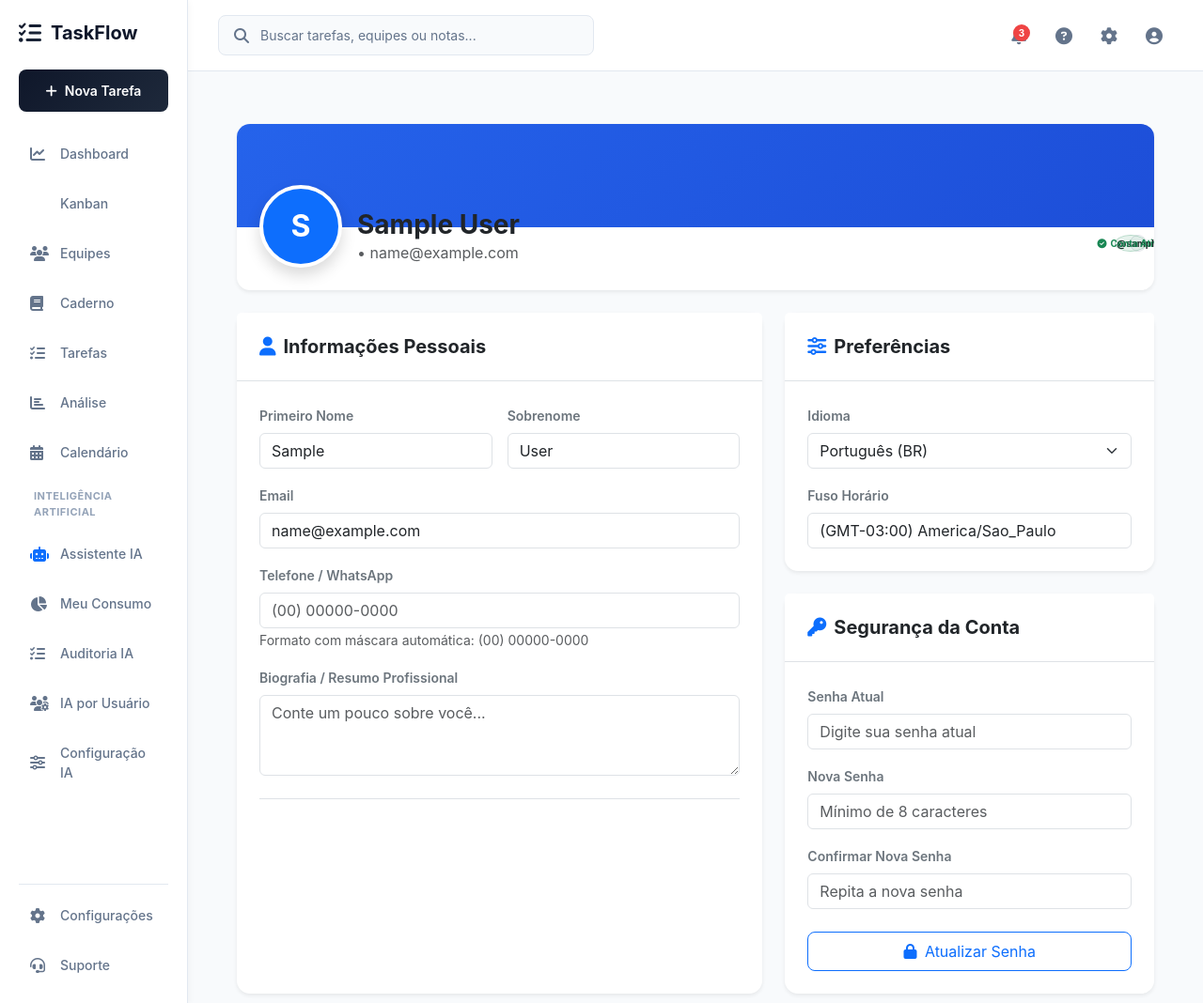
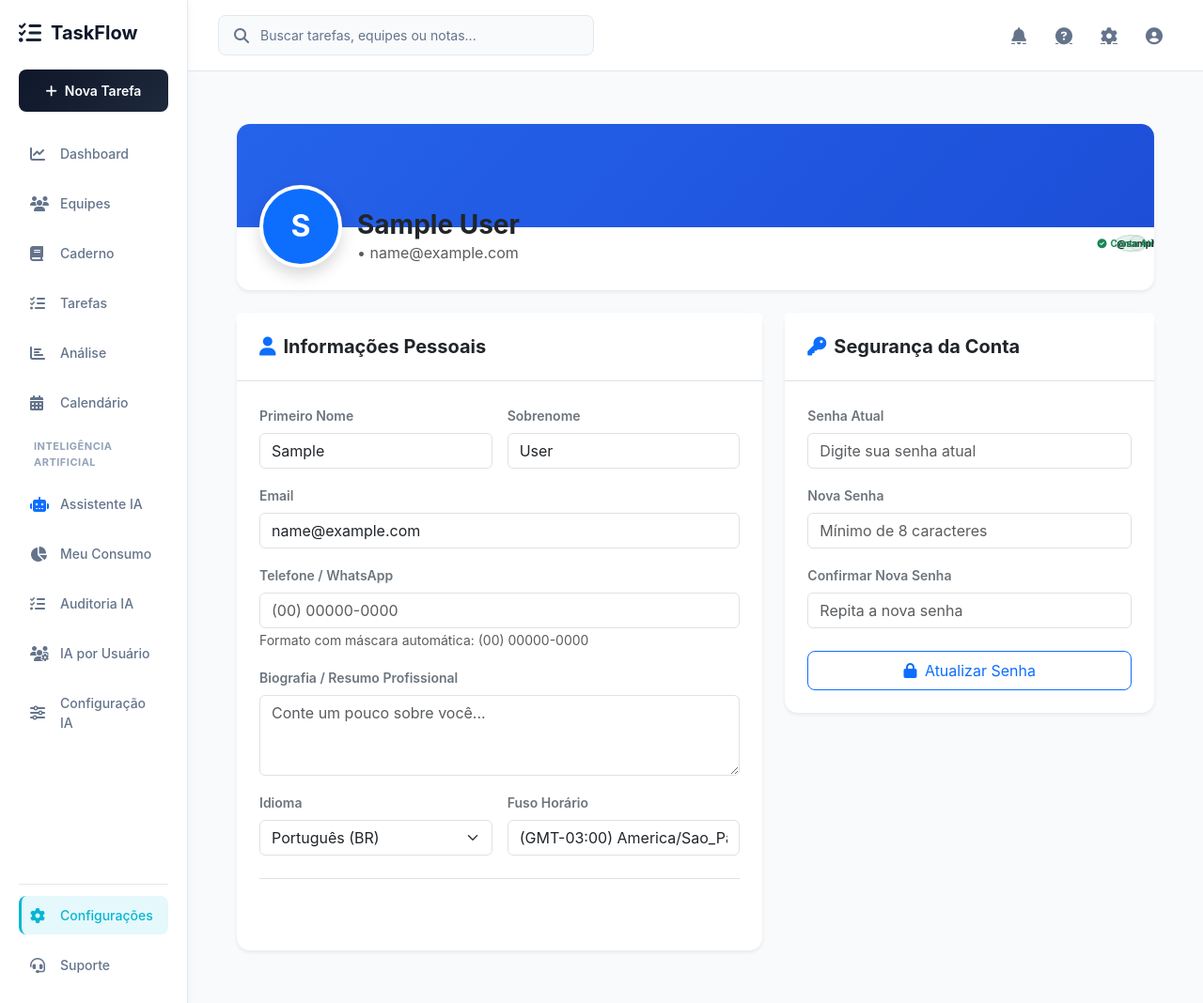
Before and after one commit to RafaelOuverney/Taskflow, a Django app: page /perfil/ in a window 1280 px wide. Shown: the whole page at 94% size. Run offline with Django 5.2, Linux system fonts and the light colour scheme; the visitor is signed in with stand-in values (Sample User, id 1); some libraries are stand-ins or nearby versions.

Commit message:
fix(auth): habilita salvamento de perfil e corrige links de navegacao
Unifica campos de preferencias no formulario POST de perfil.html, remove link placeholder Kanban e conecta links e busca do layout base a rotas reais.

```diff
--- a/pages/static/js/base.js
+++ b/pages/static/js/base.js
@@ -14,15 +14,22 @@ document.addEventListener('click', (e) => {
 const newTaskBtn = document.getElementById('newTaskBtn');
 if (newTaskBtn) {
     newTaskBtn.addEventListener('click', () => {
-        console.log('Nova tarefa clicada');
-        alert('Função de nova tarefa em desenvolvimento');
+        if (typeof showModalCreateTask === 'function') {
+            showModalCreateTask();
+        } else {
+            window.location.href = '/tarefas/?new=1';
+        }
     });
 }
 
 const searchInput = document.querySelector('.search-bar input');
 if (searchInput) {
-    searchInput.addEventListener('input', (e) => {
-        console.log('Busca:', e.target.value);
+    searchInput.addEventListener('keydown', (e) => {
+        if (e.key === 'Enter') {
+            e.preventDefault();
+            const term = searchInput.value.trim();
+            window.location.href = term ? `/tarefas/?title=${encodeURIComponent(term)}` : '/tarefas/';
+        }
     });
 }
 
--- a/pages/templates/base.html
+++ b/pages/templates/base.html
@@ -61,13 +61,8 @@
                     </a>
                 </li>
                 <li>
-                    <a href="#" class="nav-link">
-                        <i class="fas fa-kanban"></i>
-                        <span>Kanban</span>
-                    </a>
-                </li>
-                <li>
-                    <a href="{% url 'equipes' %}" class="nav-link">
+                    <a href="{% url 'equipes' %}"
+                        class="nav-link {% if request.resolver_match.url_name == 'equipes' or 'equipe_' in request.resolver_match.url_name %}active{% endif %}">
                         <i class="fas fa-users"></i>
                         <span>Equipes</span>
                     </a>
@@ -142,11 +137,13 @@
         </nav>
 
         <div class="sidebar-bottom">
-            <a href="#" class="nav-link">
+            <a href="{% url 'perfil' %}"
+                class="nav-link {% if request.resolver_match.url_name == 'perfil' %}active{% endif %}">
                 <i class="fas fa-cog"></i>
                 <span>Configurações</span>
             </a>
-            <a href="#" class="nav-link">
+            <a href="{% url 'ia_assistente' %}"
+                class="nav-link {% if request.resolver_match.url_name == 'ia_assistente' %}active{% endif %}">
                 <i class="fas fa-headset"></i>
                 <span>Suporte</span>
             </a>
@@ -163,16 +160,15 @@
             </div>
 
             <div class="header-icons">
-                <button class="icon-btn" title="Notificações">
+                <a href="{% url 'tarefas' %}" class="icon-btn" title="Minhas Tarefas">
                     <i class="fas fa-bell"></i>
-                    <span class="badge">3</span>
-                </button>
-                <button class="icon-btn" title="Ajuda">
+                </a>
+                <a href="{% url 'ia_assistente' %}" class="icon-btn" title="Ajuda / Assistente IA">
                     <i class="fas fa-circle-question"></i>
-                </button>
-                <button class="icon-btn" title="Configurações">
+                </a>
+                <a href="{% url 'perfil' %}" class="icon-btn" title="Configurações">
                     <i class="fas fa-gear"></i>
-                </button>
+                </a>
                 <button class="icon-btn user-btn" id="userMenuBtn" title="Perfil">
                     <i class="fas fa-user-circle"></i>
                 </button>
@@ -192,7 +188,7 @@
                 class="user-menu-item {% if request.resolver_match.url_name == 'perfil' %}active{% endif %}">
                 <i class="fas fa-user"></i> Meu Perfil
             </a>
-            <a href="#" class="user-menu-item">
+            <a href="{% url 'perfil' %}" class="user-menu-item">
                 <i class="fas fa-cog"></i> Configurações da Conta
             </a>
             <a href="{% url 'perfil' %}#seguranca" class="user-menu-item">
--- a/pages/templates/perfil.html
+++ b/pages/templates/perfil.html
@@ -64,6 +64,14 @@
                                 <label class="form-label fw-semibold text-secondary small">Biografia / Resumo Profissional</label>
                                 {{ profile_form.bio }}
                             </div>
+                            <div class="col-md-6">
+                                <label class="form-label fw-semibold text-secondary small">Idioma</label>
+                                {{ profile_form.language }}
+                            </div>
+                            <div class="col-md-6">
+                                <label class="form-label fw-semibold text-secondary small">Fuso Horário</label>
+                                {{ profile_form.timezone }}
+                            </div>
                         </div>
 
                         <div class="mt-4 pt-3 border-top d-flex justify-content-end gap-2">
@@ -76,25 +84,8 @@
             </div>
         </div>
 
-        <!-- Coluna da Direita: Preferências e Segurança -->
+        <!-- Coluna da Direita: Segurança -->
         <div class="col-lg-5">
-            <!-- Preferências -->
-            <div class="card shadow-sm border-0 mb-4" style="border-radius: 14px; background: white;">
-                <div class="card-header bg-white border-bottom p-4">
-                    <h5 class="fw-bold mb-0 text-dark"><i class="fas fa-sliders text-primary me-2"></i>Preferências</h5>
-                </div>
-                <div class="card-body p-4">
-                    <div class="mb-3">
-                        <label class="form-label fw-semibold text-secondary small">Idioma</label>
-                        {{ profile_form.language }}
-                    </div>
-                    <div class="mb-0">
-                        <label class="form-label fw-semibold text-secondary small">Fuso Horário</label>
-                        {{ profile_form.timezone }}
-                    </div>
-                </div>
-            </div>
-
             <!-- Segurança (Alterar Senha) -->
             <div class="card shadow-sm border-0" id="seguranca" style="border-radius: 14px; background: white;">
                 <div class="card-header bg-white border-bottom p-4">
```
